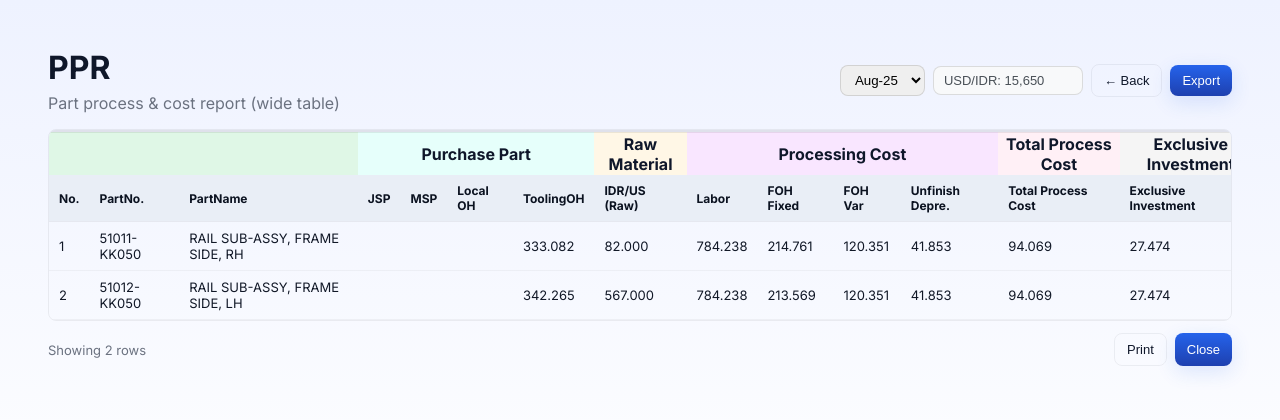
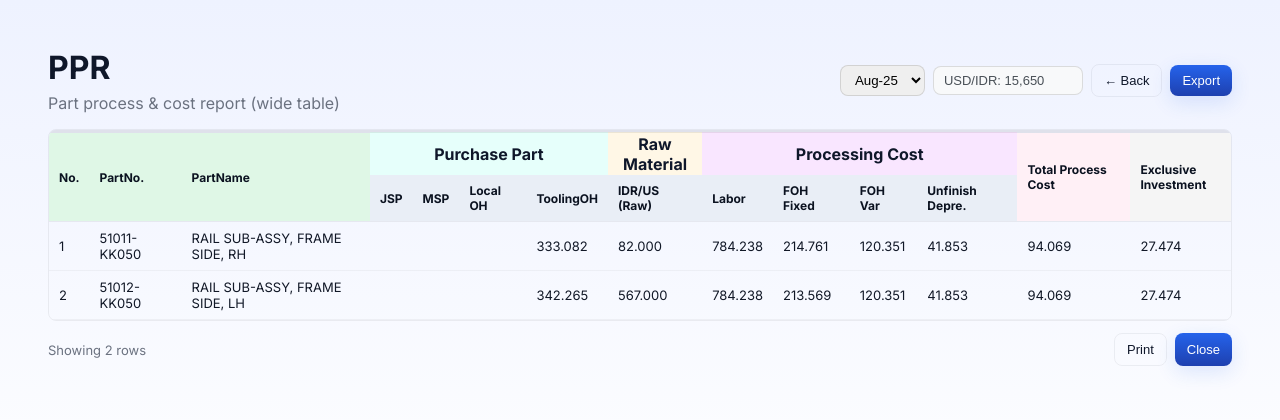
Before and after one commit to ari-fikri/finance-dashboard, a React (Vite) app: page /ppr in a window 1280 px wide. Shown: the top 420 px of the page. Built offline with nearby package versions, Linux system fonts and the light colour scheme.

Commit message:
Merge table header row 1 and row 2

```diff
--- a/src/PPRPage.jsx
+++ b/src/PPRPage.jsx
@@ -72,22 +72,20 @@ export default function PPRPage() {
             <thead>
               {/* First header row: colored bands */}
               <tr>
-                <th colSpan="3" style={headerBandStyle("#dff7e6")}> </th>
+                <th rowSpan="2" style={{...headerBandStyle("#dff7e6"), ...thSticky}}>No.</th>
+                <th rowSpan="2" style={{...headerBandStyle("#dff7e6"), ...thSticky}}>PartNo.</th>
+                <th rowSpan="2" style={{...headerBandStyle("#dff7e6"), ...thSticky}}>PartName</th>
                 <th colSpan="4" style={headerBandStyle("#e6fffb")}>Purchase Part</th>
                 <th colSpan="1" style={headerBandStyle("#fff7e6")}>Raw Material</th>
                 <th colSpan="4" style={headerBandStyle("#f9e6ff")}>Processing Cost</th>
-                <th colSpan="1" style={headerBandStyle("#fff0f6")}>Total Process Cost</th>
-                <th colSpan="1" style={headerBandStyle("#f5f5f5")}>Exclusive Investment</th>
-                <th colSpan="1" style={headerBandStyle("#fff0f0")}>Total Cost</th>
-                <th colSpan="1" style={headerBandStyle("#ffffff")}>Remark</th>
+                <th rowSpan="2" style={{...headerBandStyle("#fff0f6"), ...thSticky}}>Total Process Cost</th>
+                <th rowSpan="2" style={{...headerBandStyle("#f5f5f5"), ...thSticky}}>Exclusive Investment</th>
+                <th rowSpan="2" style={{...headerBandStyle("#fff0f0"), ...thSticky}}>Total Cost</th>
+                <th rowSpan="2" style={{...headerBandStyle("#ffffff"), ...thSticky}}>Remark</th>
               </tr>
 
               {/* Second header row: column group titles */}
               <tr style={{ background: "#e9eef6" }}>
-                <th style={thSticky}>No.</th>
-                <th style={thSticky}>PartNo.</th>
-                <th style={thSticky}>PartName</th>
-
                 <th style={thSticky}>JSP</th>
                 <th style={thSticky}>MSP</th>
                 <th style={thSticky}>Local OH</th>
@@ -99,11 +97,6 @@ export default function PPRPage() {
                 <th style={thSticky}>FOH Fixed</th>
                 <th style={thSticky}>FOH Var</th>
                 <th style={thSticky}>Unfinish Depre.</th>
-
-                <th style={thSticky}>Total Process Cost</th>
-                <th style={thSticky}>Exclusive Investment</th>
-                <th style={thSticky}>Total Cost</th>
-                <th style={thSticky}>Remark</th>
               </tr>
             </thead>
 
```
